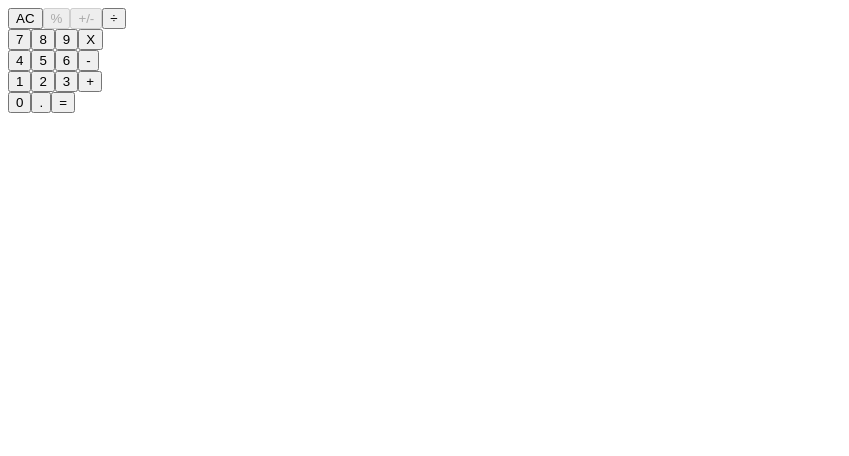
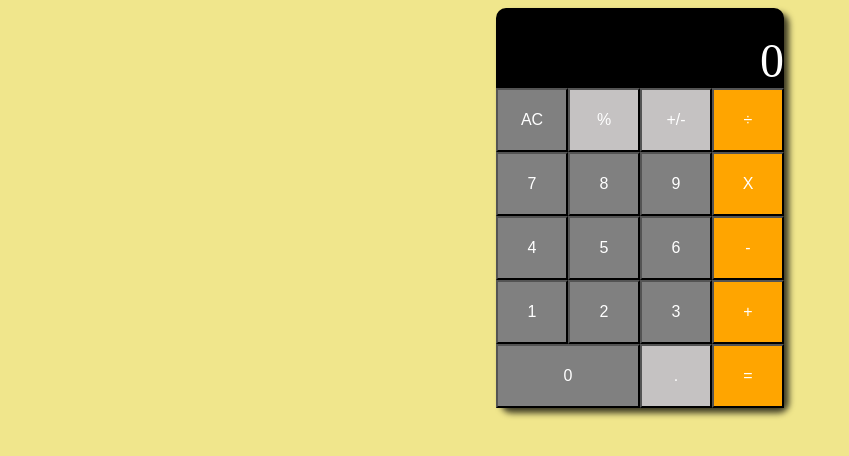
Before and after one commit to Rajat2809/Calculator, a React (Create React App) app: page / in a window 1280 px wide. Shown: the top 456 px of the page, without its empty margins (0-849 px from the left). Built offline with nearby package versions, Linux system fonts and the light colour scheme.

Commit message:
Added CSS for styling the calculator

```diff
--- a/src/App.css
+++ b/src/App.css
@@ -0,0 +1,67 @@
+
+*{
+  -webkit-user-select: none;
+}
+
+body{
+  background-color: khaki;
+  display: flex;
+  align-items: center;
+  justify-content: center;
+}
+.App{
+  display: flex;
+
+  height: 50vh;
+  width: auto;
+  background-color: black;
+  border-radius: 10px;
+  box-shadow: 5px 5px 6px 0px rgb(0, 0, 0, .75);;
+}
+
+.input{
+  display: flex;
+  height: 10vh;
+  font-size: 3rem;
+  color:white;
+  align-items: flex-end;
+  direction: rtl;
+}
+.row{
+  display: flex;
+  align-content: space-between;
+}
+.btn{
+  height: 8vh;
+  width: 9vh;
+  border-color: black;
+  cursor: pointer;
+  font-size: 1rem;
+}
+.btn:disabled{
+  cursor: not-allowed;
+}
+
+.btn-grey{
+  background-color: grey;
+  color: white;
+}
+.btn-grey:hover{
+  background-color: rgb(97, 94, 94);;
+}
+.btn-grey:disabled{
+  background-color: rgb(197, 194, 194);
+}
+.btn-orange{
+  background-color: orange;
+  color: white;
+}
+.btn-orange:hover{
+  background-color: darkorange;
+}
+.btn-orange:disabled{
+  background-color: #f1c26a;
+}
+.btn-0{
+  width: 18vh;
+}
--- a/src/App.js
+++ b/src/App.js
@@ -4,35 +4,35 @@ function App() {
   return (
     <div className="App">
       <div className="container">
-        <div className="input"></div>
-        <div className="row first-row">
+        <div className="input">0</div>
+        <div className="row">
           <button className="btn btn-grey">AC</button>
           <button className="btn btn-grey" disabled={true}>%</button>
           <button className="btn btn-grey" disabled={true}>+/-</button>
           <button className="btn btn-orange">÷</button>
         </div>
-        <div className="row second-row">
+        <div className="row">
           <button className="btn btn-grey">7</button>
           <button className="btn btn-grey">8</button>
           <button className="btn btn-grey">9</button>
           <button className="btn btn-orange">X</button>
         </div>
-        <div className="row third-row">
+        <div className="row">
           <button className="btn btn-grey">4</button>
           <button className="btn btn-grey">5</button>
           <button className="btn btn-grey">6</button>
           <button className="btn btn-orange">-</button>
         </div>
-        <div className="row fourth-row">
+        <div className="row">
           <button className="btn btn-grey">1</button>
           <button className="btn btn-grey">2</button>
           <button className="btn btn-grey">3</button>
           <button className="btn btn-orange">+</button>
         </div>
-        <div className="row fifth-row">
-          <button className="btn btn-grey">0</button>
-          <button className="btn btn-grey">.</button>
-          <button className="btn btn-grey">=</button>
+        <div className="row">
+          <button className="btn btn-grey btn-0">0</button>
+          <button className="btn btn-grey" disabled={true}>.</button>
+          <button className="btn btn-orange">=</button>
         </div>
       </div>
     </div>
```
